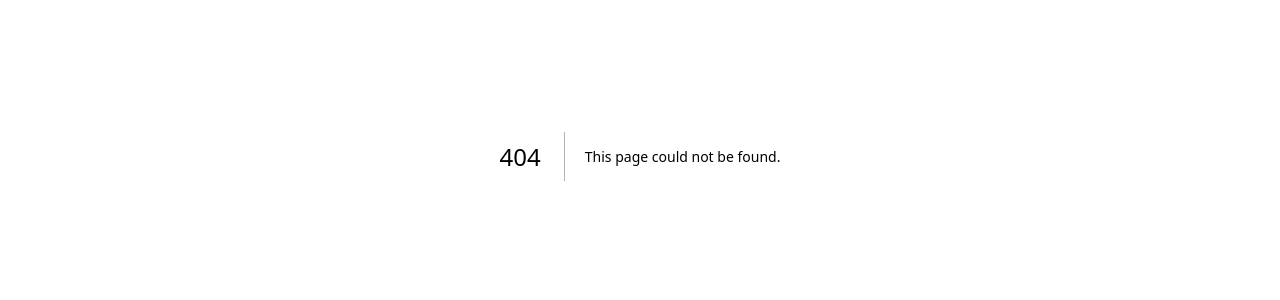
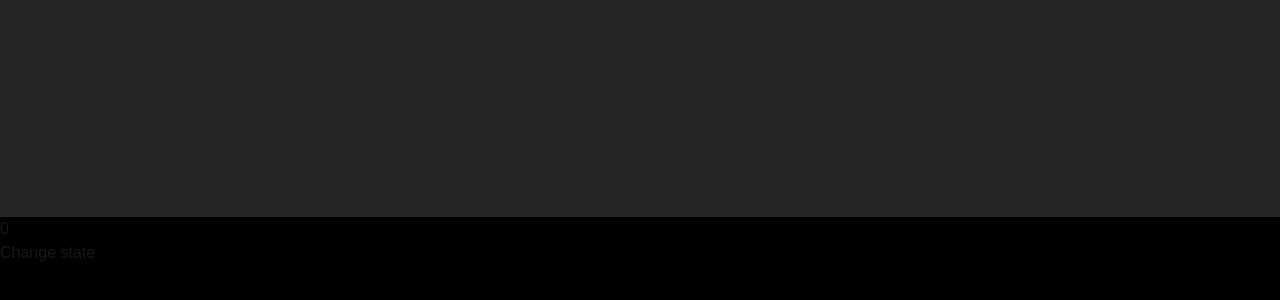
Before and after one commit to MarceloRobert/personal-website, a Next.js app: page /portfolio in a window 1280 px wide. Before the commit this address had no page. Shown: the part 244-544 px from the top of the page. Built offline with nearby package versions, Linux system fonts and the light colour scheme.

Commit message:
feat: add initial square grid reaction

```diff
--- /dev/null
+++ b/src/app/portfolio/page.tsx
@@ -0,0 +1,25 @@
+'use client';
+
+import {useState } from "react";
+
+export default function Portfolio() {
+    const squares = Array.from({ length: 900 });
+    const [state, setState] = useState(0);
+
+    console.log("Rendering");
+
+    return (
+        <main className="min-h-screen bg-black">
+            <div className="grid grid-cols-50">
+                {squares.map((_, index) => (
+                    <div
+                        key={index}
+                        className="aspect-square bg-neutral-800 transition-colors duration-1000 hover:bg-white hover:duration-0"
+                    />
+                ))}
+            </div>
+            <div>{state}</div>
+            <button onClick={() => setState((prev) => prev + 1)}>Change state</button>
+        </main>
+    )
+}
```
